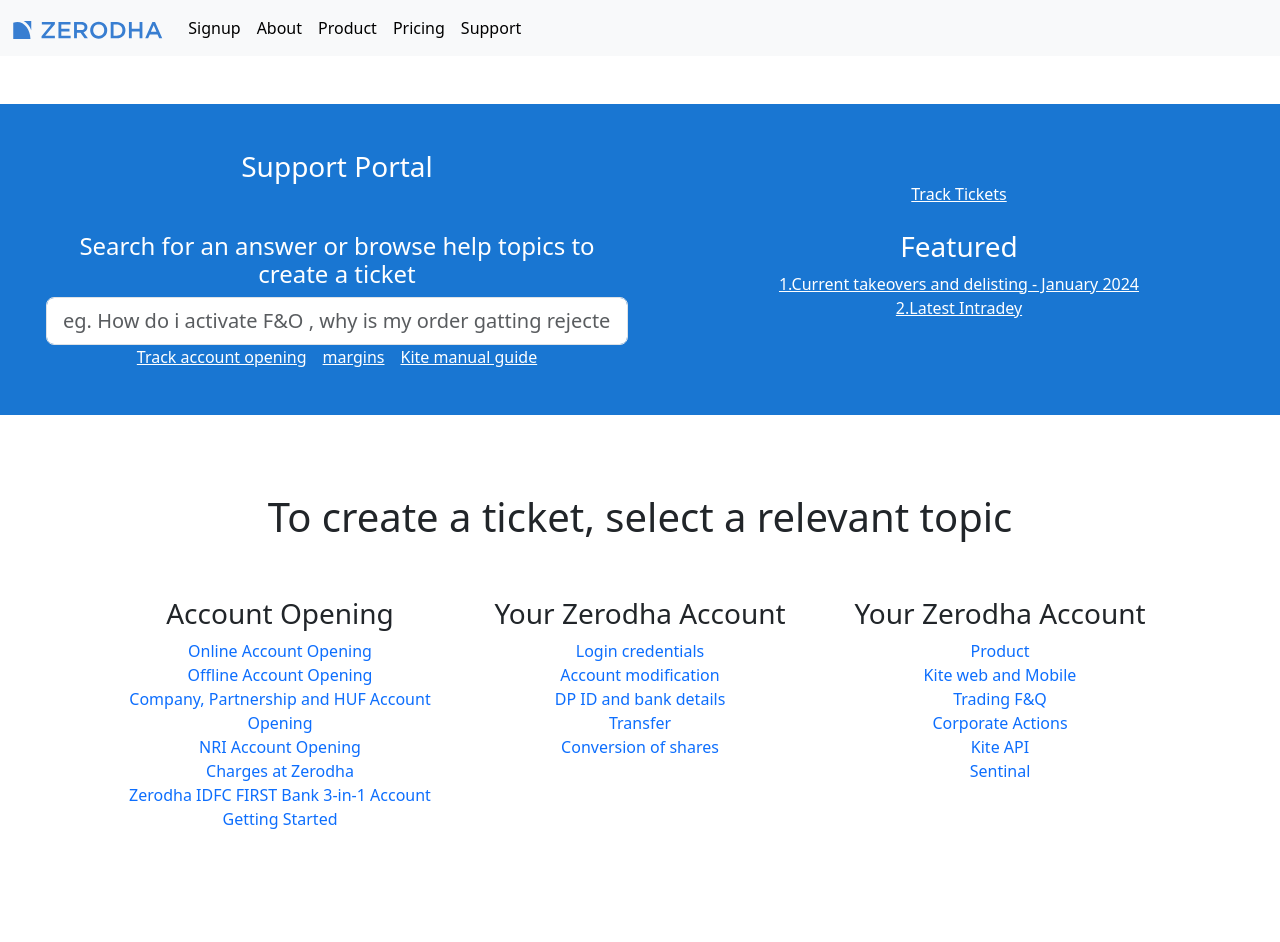
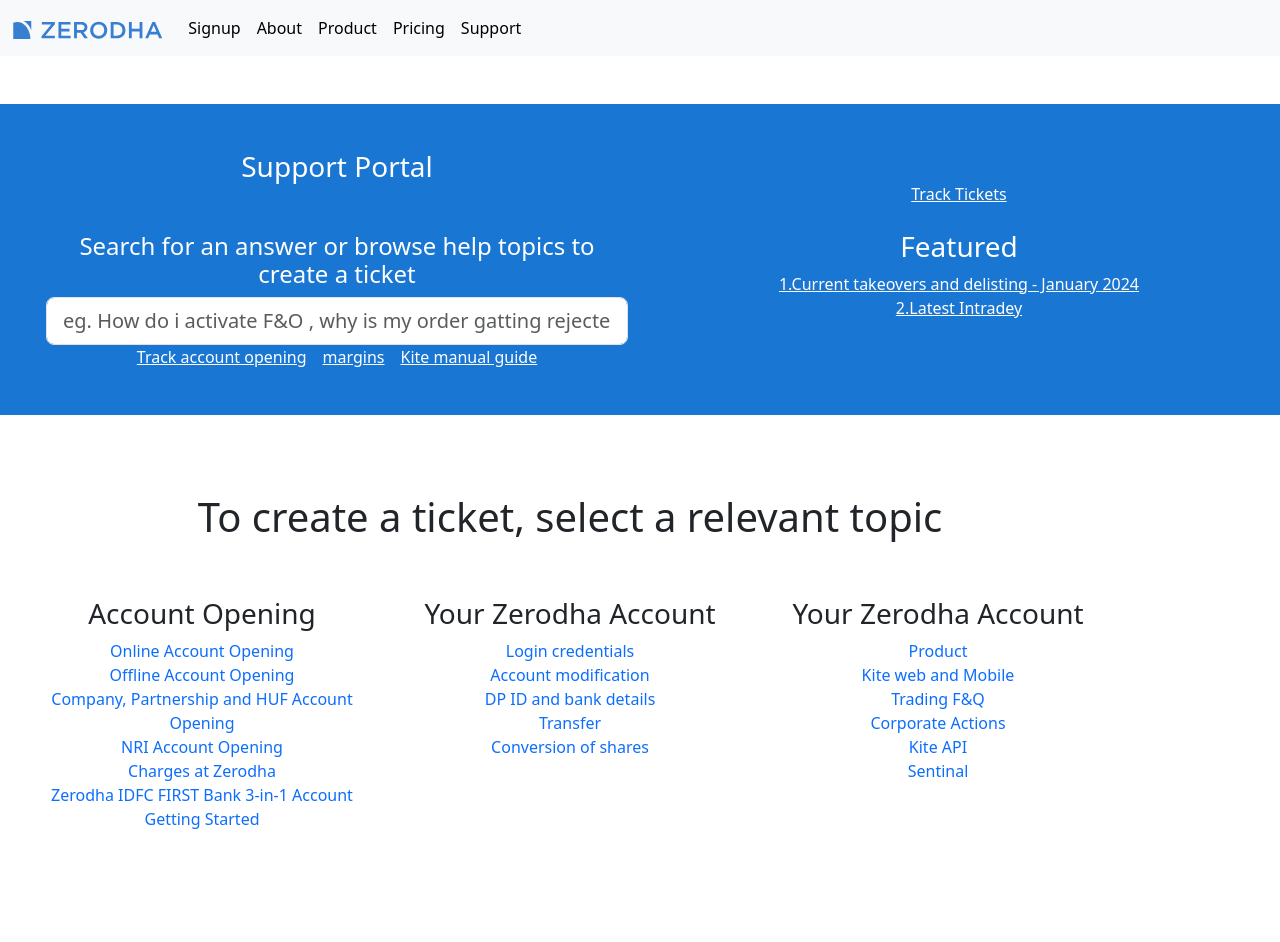
Before and after one commit to Dikshasisodia31/Zerodha, a React (Vite) app: page /support in a window 1280 px wide. Shown: the top 942 px of the page. Built offline with nearby package versions, Linux system fonts and the light colour scheme.

Commit message:
Structure hero section

```diff
--- a/src/landing_page/support/CreateTicket.jsx
+++ b/src/landing_page/support/CreateTicket.jsx
@@ -1,11 +1,11 @@
 import React from "react";
 
 function CreateTicket() {
-    return ( <div className="container">
+    return ( <div className="container p-0 m-0">
         <div className="row">
             <h1>To create a ticket, select a relevant topic</h1>
             <div className="col-4 mt-5">
-                <h3>Account Opening</h3>
+                <h3> <i className="fa fa-plus-circle" aria-hidden="true"></i>Account Opening</h3>
                 <a href='' style={{textDecoration:"none"}}> Online Account Opening</a><br></br>
                 <a href='' style={{textDecoration:"none"}}> Offline Account Opening</a><br></br>
                 <a href='' style={{textDecoration:"none"}}> Company, Partnership and HUF Account</a><br></br>
```
Also changed, not shown: src/landing_page/support/Hero.jsx (+7 -7 lines).
